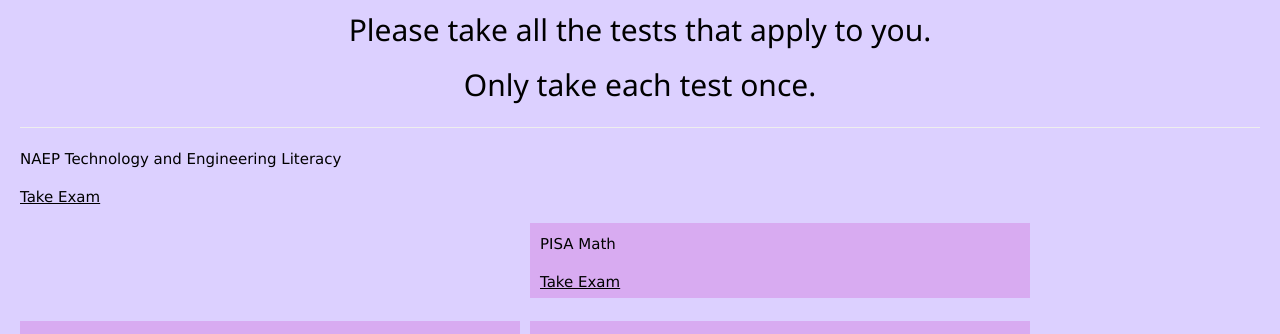
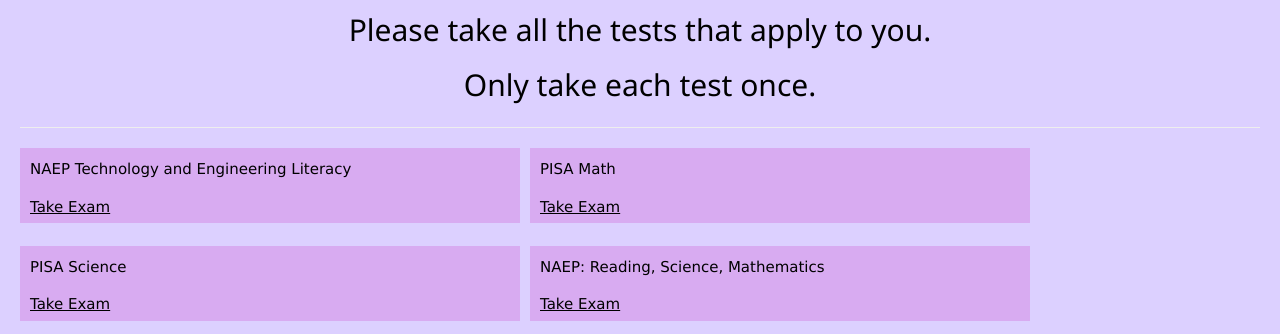
Before and after one commit to ecustem/ECUstem.github.io, a plain HTML site: page index.html in a window 1280 px wide. Shown: the part 387-721 px from the top of the page. Drawn offline with nearby package versions, Linux system fonts and the light colour scheme.

Commit message:
Update index.html

```diff
--- a/index.html
+++ b/index.html
@@ -10,7 +10,7 @@
 <h2>Please take all the tests that apply to you.</h2>
 <h2>Only take each test once.</h2>
 <hr/>
-  </center
+  </center>
 <div class="first">NAEP Technology and Engineering Literacy </br>
 <p><a href="https://forms.gle/mrPQmoo9mS39tVpT8" target="_blank">Take Exam</a></p></div>
 <div class="second">PISA Math </br>
```
